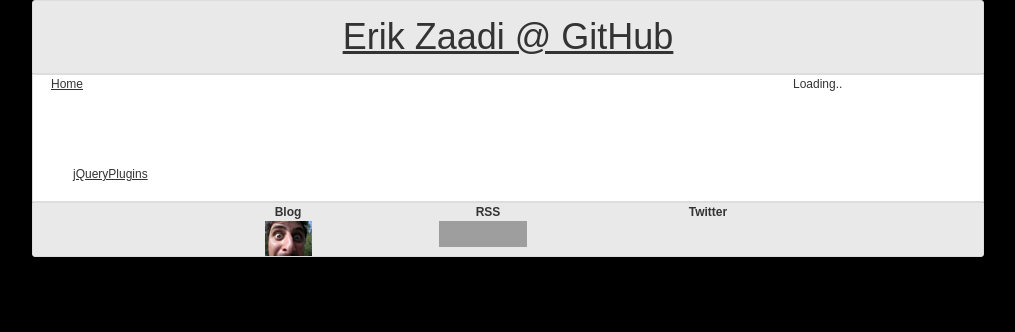
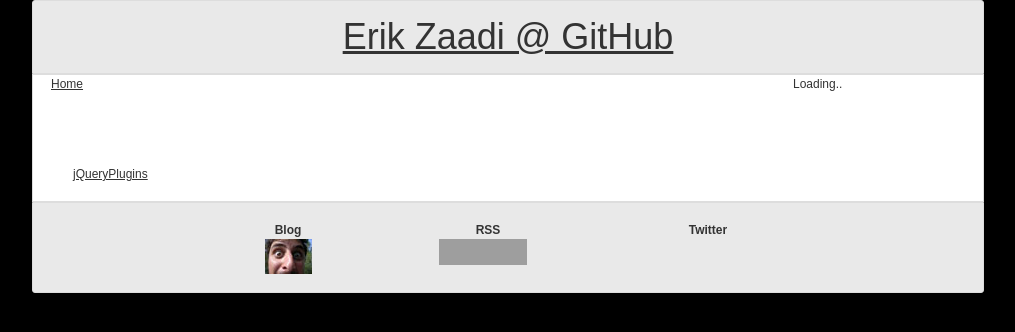
Before and after one commit to erikzaadi/erikzaadi.github.com, a Jekyll site: the page built from index.html, in a window 1280 px wide. Shown: the top 332 px of the page, without its empty margins (133-1148 px from the left). Built offline with Jekyll 4.4.1, drawn with Linux system fonts in a browser that asks for light colours; nearby versions of some CDN libraries; library files that are not in the unit come from our copies; grey boxes are pictures that could not be loaded.

Commit message:
added footer margin

```diff
--- a/_layouts/default.html
+++ b/_layouts/default.html
@@ -42,6 +42,8 @@
             </div>
         </div>
         <div class="ui-widget span-24 last ui-widget-header ui-corner-bottom">
+            <div class="span-24 last">
+                &nbsp;</div>
             <div class='span-18 prepend-5 append-1 last'>
                 <div class='span-3 centered'>
                     Blog
@@ -72,6 +74,8 @@
                     </div>
                 </div>
             </div>
+            <div class="span-24 last">
+                &nbsp;</div>
         </div>
     </div>
 
```
